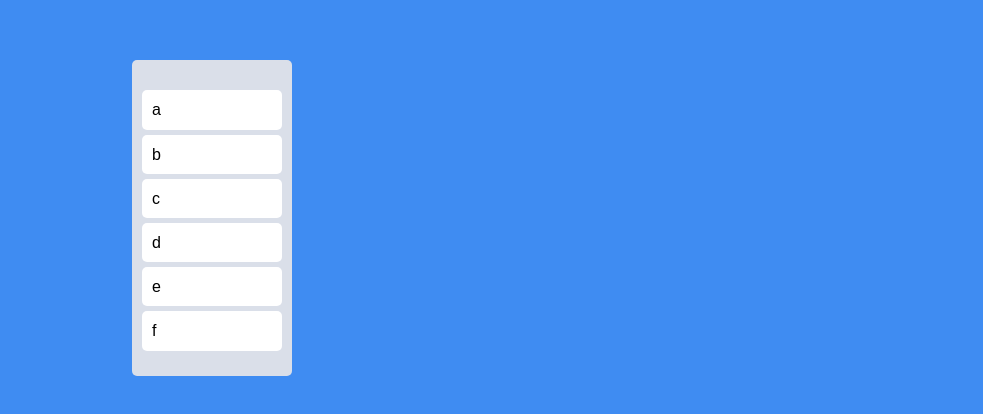
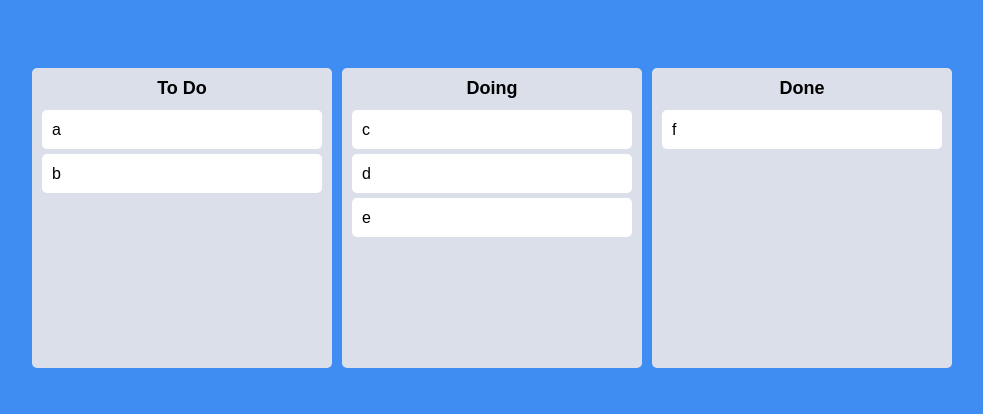
Before and after one commit to thisisyeji/react_kanban, a React (Create React App) app: page / in a window 1280 px wide. Shown: the part 182-596 px from the top of the page, without its empty margins (268-1251 px from the left). Built offline with nearby package versions, Linux system fonts and the light colour scheme.

Commit message:
Feat: Board 3개 만들기

```diff
--- a/src/App.tsx
+++ b/src/App.tsx
@@ -1,19 +1,14 @@
-import {
-	DragDropContext,
-	Droppable,
-	Draggable,
-	DropResult,
-} from 'react-beautiful-dnd';
+import { DragDropContext, DropResult } from 'react-beautiful-dnd';
 import { useRecoilState } from 'recoil';
 import styled from 'styled-components';
 import { toDoState } from './atoms';
-import DragabbleCard from './Components/DragabbleCard';
+import Board from './Components/Board';
 
 const Wrapper = styled.div`
 	display: flex;
 	justify-content: center;
 	align-items: center;
-	max-width: 480px;
+	max-width: 680px;
 	width: 100%;
 	height: 100vh;
 	margin: 0 auto;
@@ -22,45 +17,30 @@ const Wrapper = styled.div`
 const Boards = styled.div`
 	display: grid;
 	width: 100%;
+	gap: 10px;
 	grid-template-columns: repeat(3, 1fr);
-`;
-
-const Board = styled.div`
-	padding: 20px 10px;
-	padding-top: 30px;
-	background-color: ${(props) => props.theme.boardColor};
-	border-radius: 5px;
-	min-height: 200px;
 `;
 
 function App() {
 	const [toDos, setToDos] = useRecoilState(toDoState);
 	const onDragEnd = ({ draggableId, destination, source }: DropResult) => {
 		if (!destination) return;
-		setToDos((oldToDos) => {
-			const toDosCopy = [...oldToDos];
-			// 1) Delete item on source.index
-			toDosCopy.splice(source.index, 1);
-			// 2) Put back the item on the destination.index
-			toDosCopy.splice(destination?.index, 0, draggableId);
-			return toDosCopy;
-		});
+		// setToDos((oldToDos) => {
+		// 	const toDosCopy = [...oldToDos];
+		// 	// 1) Delete item on source.index
+		// 	toDosCopy.splice(source.index, 1);
+		// 	// 2) Put back the item on the destination.index
+		// 	toDosCopy.splice(destination?.index, 0, draggableId);
+		// 	return toDosCopy;
+		// });
 	};
 	return (
 		<DragDropContext onDragEnd={onDragEnd}>
 			<Wrapper>
 				<Boards>
-					<Droppable droppableId='one'>
-						{(magic) => (
-							<Board ref={magic.innerRef} {...magic.droppableProps}>
-								{toDos.map((toDo, index) => (
-									<DragabbleCard key={toDo} index={index} toDo={toDo} />
-								))}
-								{/* placeholder: 드래그 하는 동안 영역을 고정시킴 */}
-								{magic.placeholder}
-							</Board>
-						)}
-					</Droppable>
+					{Object.keys(toDos).map((boardId) => (
+						<Board boardId={boardId} key={boardId} toDos={toDos[boardId]} />
+					))}
 				</Boards>
 			</Wrapper>
 		</DragDropContext>
--- /dev/null
+++ b/src/Components/Board.tsx
@@ -0,0 +1,46 @@
+import { Droppable } from 'react-beautiful-dnd';
+import DragabbleCard from './DragabbleCard';
+import styled from 'styled-components';
+
+const Wrapper = styled.div`
+	width: 300px;
+	padding: 20px 10px;
+	padding-top: 10px;
+	background-color: ${(props) => props.theme.boardColor};
+	border-radius: 5px;
+	min-height: 300px;
+`;
+
+const Title = styled.h2`
+	text-align: center;
+	font-weight: 600;
+	margin-bottom: 10px;
+	font-size: 18px;
+`;
+
+interface IBoardProps {
+	toDos: string[];
+	boardId: string;
+}
+
+function Board({ toDos, boardId }: IBoardProps) {
+	return (
+		<Wrapper>
+			<Title>{boardId}</Title>
+			<Droppable droppableId={boardId}>
+				{(magic) => (
+					<div ref={magic.innerRef} {...magic.droppableProps}>
+						{toDos.map((toDo, index) => (
+							<DragabbleCard key={toDo} index={index} toDo={toDo} />
+						))}
+
+						{/* placeholder: 드래그 하는 동안 영역을 고정시킴 */}
+						{magic.placeholder}
+					</div>
+				)}
+			</Droppable>
+		</Wrapper>
+	);
+}
+
+export default Board;
--- a/src/atoms.tsx
+++ b/src/atoms.tsx
@@ -1,6 +1,14 @@
 import { atom } from 'recoil';
 
-export const toDoState = atom({
+interface IToDoState {
+	[key: string]: string[];
+}
+
+export const toDoState = atom<IToDoState>({
 	key: 'toDo',
-	default: ['a', 'b', 'c', 'd', 'e', 'f'],
+	default: {
+		'To Do': ['a', 'b'],
+		'Doing': ['c', 'd', 'e'],
+		'Done': ['f'],
+	},
 });
```
